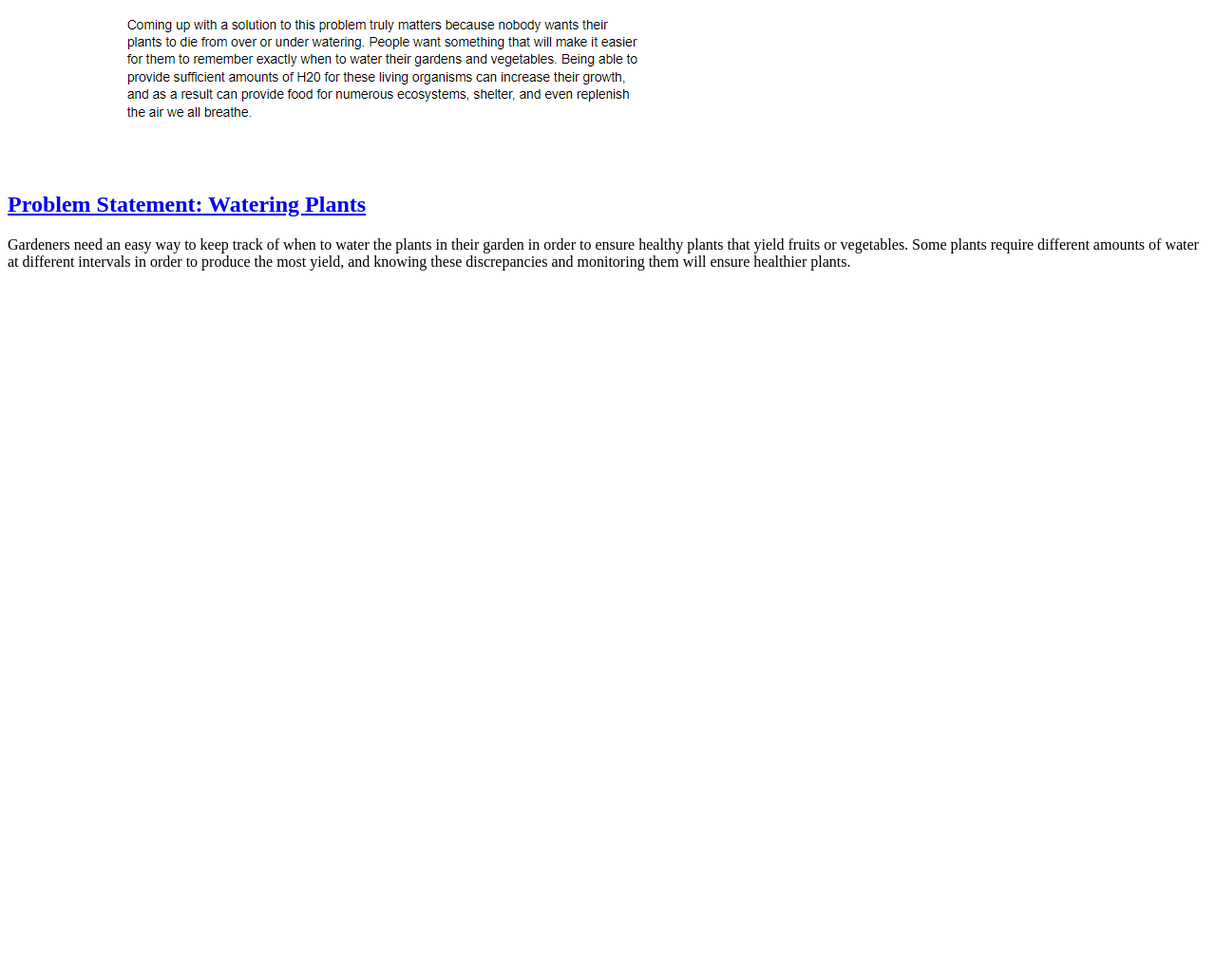
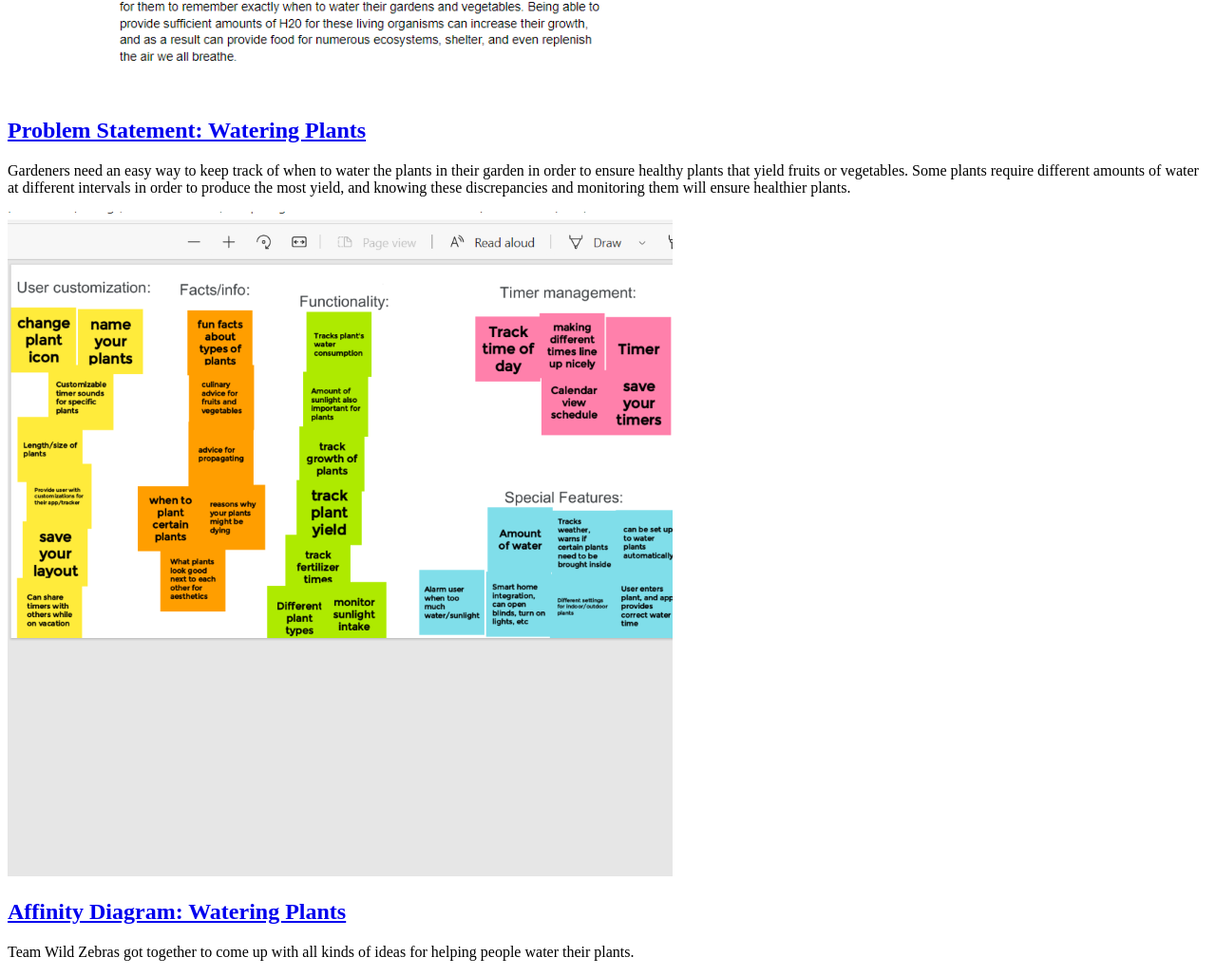
Before and after one commit to Laurenfinch/Laurenfinch.github.io, a plain HTML site: page index.html in a window 1280 px wide. Shown: the part 626-1654 px from the top of the page at 95% size. Before the commit the page ends 927 px from the top, so only its background shows below. Drawn offline with Linux system fonts and the light colour scheme.

Commit message:
Add files via upload

```diff
--- a/index.html
+++ b/index.html
@@ -6,12 +6,23 @@
    <body>
         Lauren Finch's CSCE 190 Site
         I'm excited to code!
+        <!-- Problem Statement Assignment-->
         <section class = "assignment">
-            <a href="Files/Problem Statement Doc.pdf"><img src="Images/Problem Statement.png"></a>
+            <a href="Files/problem-statement.pdf"><img src="Images/problem-statement-image.png"></a>
             <section class="ass-details">
-                <a href="Files/Problem Statement Doc.pdf"><h2> Problem Statement: Watering Plants</h2></a>
+                <a href="Files/problem-statement.pdf"><h2> Problem Statement: Watering Plants</h2></a>
                 <p>
                     Gardeners need an easy way to keep track of when to water the plants in their garden in order to ensure healthy plants that yield fruits or vegetables. Some plants require different amounts of water at different intervals in order to produce the most yield, and knowing these discrepancies and monitoring them will ensure healthier plants.
+                </p>
+            </section>
+        </section>
+        <!-- Affinity Diagram Assignment-->
+        <section class = "assignment">
+            <a href="Files/affinity-diagram.pdf"><img src="Images/affinity-diagram-image.png"></a>
+            <section class="ass-details">
+                <a href="Files/affinity-diagram.pdf"><h2> Affinity Diagram: Watering Plants</h2></a>
+                <p>
+                    Team Wild Zebras got together to come up with all kinds of ideas for helping people water their plants.
                 </p>
             </section>
         </section>
```
Also changed, not shown: Images/affinity-diagram-image.png (added), Images/problem-statement-image.png (added), 2 other files.
